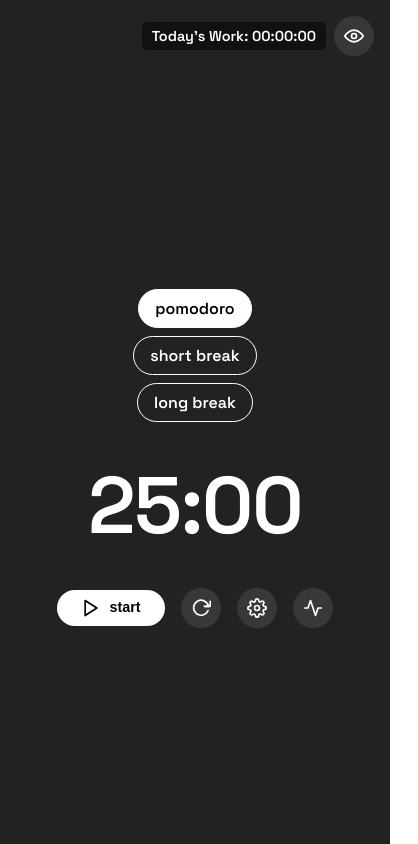
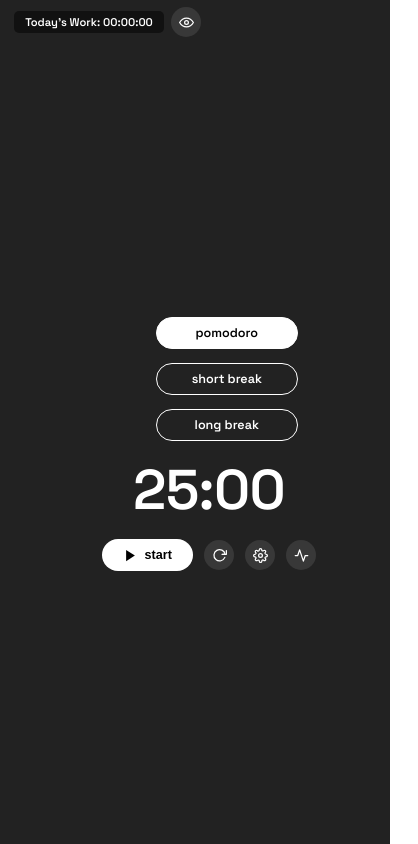
Before and after one commit to ssspace1/ss_pomodoro-timer, a website: page public/index.html in a window 390 px wide. Shown: the whole page, 418 px wide, since content can reach past the window. Drawn offline with Linux system fonts and the light colour scheme.

Commit message:
Fix route configuration and update UI elements

```diff
--- a/public/index.html
+++ b/public/index.html
@@ -46,13 +46,10 @@
     </div>
 
     <div class="action-buttons">
-      <!-- Start button: with play/pause icons -->
       <button id="pomodoro-start" class="start-button" title="Start/Pause">
-        <!-- Play (Feather: play) -->
         <svg id="play-icon" viewBox="0 0 24 24">
           <polygon points="5 3 19 12 5 21 5 3"/>
         </svg>
-        <!-- Pause (Feather: pause), hidden by default -->
         <svg id="pause-icon" class="hidden" viewBox="0 0 24 24">
           <rect x="6" y="4" width="4" height="16"/>
           <rect x="14" y="4" width="4" height="16"/>
@@ -60,7 +57,6 @@
         <span id="start-text">start</span>
       </button>
 
-      <!-- Reload (Feather: rotate-cw) -->
       <button id="pomodoro-stop" class="icon-button" title="Reset timer">
         <svg viewBox="0 0 24 24">
           <polyline points="23 4 23 10 17 10"/>
@@ -68,13 +64,34 @@
         </svg>
       </button>
 
-      <!-- Settings (Feather: settings) -->
       <button id="pomodoro-settings" class="icon-button" title="Settings">
-        <svg xmlns="http://www.w3.org/2000/svg" width="24" height="24" viewBox="0 0 24 24" fill="none" stroke="currentColor" stroke-width="2" stroke-linecap="round" stroke-linejoin="round" class="feather feather-settings"><circle cx="12" cy="12" r="3"></circle><path d="M19.4 15a1.65 1.65 0 0 0 .33 1.82l.06.06a2 2 0 0 1 0 2.83 2 2 0 0 1-2.83 0l-.06-.06a1.65 1.65 0 0 0-1.82-.33 1.65 1.65 0 0 0-1 1.51V21a2 2 0 0 1-2 2 2 2 0 0 1-2-2v-.09A1.65 1.65 0 0 0 9 19.4a1.65 1.65 0 0 0-1.82.33l-.06.06a2 2 0 0 1-2.83 0 2 2 0 0 1 0-2.83l.06-.06a1.65 1.65 0 0 0 .33-1.82 1.65 1.65 0 0 0-1.51-1H3a2 2 0 0 1-2-2 2 2 0 0 1 2-2h.09A1.65 1.65 0 0 0 4.6 9a1.65 1.65 0 0 0-.33-1.82l-.06-.06a2 2 0 0 1 0-2.83 2 2 0 0 1 2.83 0l.06.06a1.65 1.65 0 0 0 1.82.33H9a1.65 1.65 0 0 0 1-1.51V3a2 2 0 0 1 2-2 2 2 0 0 1 2 2v.09a1.65 1.65 0 0 0 1 1.51 1.65 1.65 0 0 0 1.82-.33l.06-.06a2 2 0 0 1 2.83 0 2 2 0 0 1 0 2.83l-.06.06a1.65 1.65 0 0 0-.33 1.82V9a1.65 1.65 0 0 0 1.51 1H21a2 2 0 0 1 2 2 2 2 0 0 1-2 2h-.09a1.65 1.65 0 0 0-1.51 1z"></path></svg>
-
+        <svg xmlns="http://www.w3.org/2000/svg" width="24" height="24"
+             viewBox="0 0 24 24" fill="none" stroke="currentColor"
+             stroke-width="2" stroke-linecap="round" stroke-linejoin="round"
+             class="feather feather-settings">
+          <circle cx="12" cy="12" r="3"></circle>
+          <path d="M19.4 15a1.65 1.65 0 0 0 .33 1.82l.06.06
+                   a2 2 0 0 1 0 2.83 2 2 0 0 1-2.83 0l-.06-.06
+                   a1.65 1.65 0 0 0-1.82-.33 1.65 1.65 0 0 0-1 1.51V21
+                   a2 2 0 0 1-2 2 2 2 0 0 1-2-2v-.09
+                   A1.65 1.65 0 0 0 9 19.4a1.65 1.65 0 0 0-1.82.33l-.06.06
+                   a2 2 0 0 1-2.83 0 2 2 0 0 1 0-2.83l.06-.06
+                   a1.65 1.65 0 0 0 .33-1.82 1.65 1.65 0 0 0-1.51-1H3
+                   a2 2 0 0 1-2-2 2 2 0 0 1 2-2h.09
+                   A1.65 1.65 0 0 0 4.6 9a1.65 1.65 0 0 0-.33-1.82l-.06-.06
+                   a2 2 0 0 1 0-2.83 2 2 0 0 1 2.83 0l.06.06
+                   a1.65 1.65 0 0 0 1.82.33H9
+                   a1.65 1.65 0 0 0 1-1.51V3
+                   a2 2 0 0 1 2-2 2 2 0 0 1 2 2v.09
+                   a1.65 1.65 0 0 0 1 1.51 1.65 1.65 0 0 0 1.82-.33l.06-.06
+                   a2 2 0 0 1 2.83 0 2 2 0 0 1 0 2.83l-.06.06
+                   a1.65 1.65 0 0 0-.33 1.82V9
+                   a1.65 1.65 0 0 0 1.51 1H21
+                   a2 2 0 0 1 2 2 2 2 0 0 1-2 2h-.09
+                   a1.65 1.65 0 0 0-1.51 1z"></path>
+        </svg>
       </button>
 
-      <!-- Stats (Feather: activity as stats icon) -->
       <button id="pomodoro-stats" class="icon-button" title="View Stats">
         <svg viewBox="0 0 24 24">
           <polyline points="22 12 18 12 15 21 9 3 6 12 2 12"/>
--- a/public/style.css
+++ b/public/style.css
@@ -5,6 +5,7 @@ html,body {
   color:#fff;
   background:none;
   display:flex; flex-direction:column;
+  font-size:clamp(14px, 1vw + 0.5rem, 18px);
 }
 
 #bg-wrapper {
@@ -13,38 +14,59 @@ html,body {
   z-index:-1;
 }
 
+/* トップバー: Today's Work と 目アイコン を左寄せで一緒に配置 */
 #top-bar {
   flex:0 0 auto;
-  display:flex; align-items:center; justify-content:flex-end;
-  padding:1rem;
-  gap:0.5rem;
+  display:flex;
+  align-items:center;
+  justify-content:flex-start; /* 左寄せ */
+  padding:0.5rem 1rem;
+  min-width:0;
+  gap:1rem; /* 左端と余裕を持たせたい場合 */
 }
 
 #daily-work-container {
   display:flex; align-items:center; gap:0.5rem;
+  min-width:0;
+  white-space: nowrap;
+  overflow: hidden;
+  text-overflow: ellipsis;
 }
 
 #daily-work-time {
-  background:rgba(0,0,0,0.5); padding:5px 10px; border-radius:5px;
-  font-size:0.9rem; font-weight:600;
+  background:rgba(0,0,0,0.5);
+  padding:0.3rem 0.8rem;
+  border-radius:5px;
+  font-weight:600;
+  white-space: nowrap;
+  overflow: hidden;
+  text-overflow: ellipsis;
+  font-size:clamp(0.8rem, 1vw, 1rem);
+  max-width:150px;
 }
 
 .icon-button, .start-button {
   display:inline-flex; align-items:center; justify-content:center;
   cursor:pointer; transition:background 0.3s;
   border:none;
+  font-size:clamp(0.8rem, 1vw, 1rem);
+  min-width:0;
 }
+
 .icon-button {
   background:rgba(255,255,255,0.1);
   border-radius:50%;
-  width:40px; height:40px;
+  width:clamp(30px, 2vw + 20px, 40px);
+  height:clamp(30px, 2vw + 20px, 40px);
   color:#fff;
+  flex-shrink:0;
 }
 .icon-button:hover {
   background:rgba(255,255,255,0.3);
 }
 .icon-button svg {
-  display:block; width:20px; height:20px;
+  width:clamp(15px, 1.5vw, 20px);
+  height:clamp(15px, 1.5vw, 20px);
   stroke:currentColor; fill:none; stroke-width:2; stroke-linecap:round; stroke-linejoin:round;
 }
 
@@ -55,49 +77,83 @@ html,body {
   align-items:center;
   justify-content:center;
   text-align:center;
-  gap:2rem;
+  gap:1.5rem;
   padding:1rem;
+  max-width:500px;
+  margin:0 auto;
+  width:100%;
+  min-width:0;
 }
 
 .mode-selection {
-  display:inline-flex; gap:1rem; align-items:center; justify-content:center;
+  display:flex;
+  gap:1.5rem;
+  align-items:center;
+  justify-content:center;
+  flex-wrap:wrap;
+  min-width:0;
 }
 
-.form-check {
-  display:inline-flex;
-}
 .form-check-input { display:none; }
 .form-check-label.btn {
-  padding:0.5rem 1rem; border:1px solid #fff; border-radius:42px;
-  background:transparent; color:#fff; cursor:pointer; font-size:1rem; font-weight:500; transition:0.3s;
+  padding:0.5rem 1.2rem;
+  border:1px solid #fff;
+  border-radius:42px;
+  background:transparent;
+  color:#fff;
+  cursor:pointer;
+  font-weight:500;
+  transition:0.3s;
+  font-size:clamp(0.9rem, 1vw, 1rem);
+  white-space: nowrap;
 }
-.form-check-input:checked + .form-check-label.btn, .form-check-label.btn:hover {
-  background:#fff; color:#000;
+.form-check-input:checked + .form-check-label.btn,
+.form-check-label.btn:hover {
+  background:#fff;
+  color:#000;
 }
 
 .timer-display {
-  font-size:5rem; letter-spacing:-0.1rem;
+  font-size: clamp(4rem, 10vw, 7rem);
+  letter-spacing:-0.05rem;
+  line-height:1;
+  white-space: nowrap;
+  overflow:hidden;
+  text-overflow:ellipsis;
+  min-width:0;
 }
 #pomodoro-timer {
-  font-size:5rem;
+  font-size:inherit;
+  white-space: nowrap;
+  font-weight:700;
 }
 
 .action-buttons {
-  display:flex; flex-direction:row; gap:1rem; align-items:center; justify-content:center;
-  flex-wrap:nowrap; /* keep horizontally aligned even if narrow */
+  display:flex;
+  flex-direction:row;
+  gap:clamp(0.8rem, 2vw, 1.5rem);
+  align-items:center;
+  justify-content:center;
+  flex-wrap:wrap;
+  min-width:0;
 }
 
 .start-button {
-  background:#fff; color:#000; border-radius:42px; padding:0.5rem 1.5rem;
-  font-size:1rem; font-weight:600;
+  background:#fff;
+  color:#000;
+  border-radius:42px;
+  padding:0.6rem 1.5rem;
+  font-weight:600;
   gap:0.5rem;
+  font-size:clamp(0.9rem,1vw,1rem);
+  white-space: nowrap;
 }
 .start-button:hover {
   background:#ccc;
 }
 .start-button svg {
-  display:block; width:20px; height:20px;
-  stroke:currentColor; fill:none; stroke-width:2; stroke-linecap:round; stroke-linejoin:round;
+  width:clamp(15px, 1.5vw, 20px);
+  height:clamp(15px, 1.5vw, 20px);
 }
 #start-text {
   line-height:1;
@@ -107,59 +163,110 @@ html,body {
   display:none !important;
 }
 
-
 .modal {
-  position:fixed; top:0; left:0; width:100%; height:100%; background:rgba(0,0,0,0.5); display:flex; align-items:center; justify-content:center; z-index:999;
+  position:fixed; top:0; left:0; width:100%; height:100%; background:rgba(0,0,0,0.5);
+  display:flex; align-items:center; justify-content:center; z-index:999;
 }
 .modal.hidden {
   display:none;
 }
 .modal-content {
-  background:#333; color:#fff; padding:20px; border-radius:10px;
-  max-width:300px; width:90%;
+  background:#333;
+  color:#fff;
+  padding:20px;
+  border-radius:10px;
+  max-width:300px;
+  width:90%;
   font-family:'Inter',sans-serif;
+  font-size:clamp(0.9rem, 1vw, 1rem);
+  overflow:hidden;
 }
 .modal-actions {
-  margin-top:20px; display:flex; justify-content:space-between;
+  margin-top:20px;
+  display:flex;
+  justify-content:space-between;
 }
 
 .stats-modal-content {
-  width:400px; max-height:80vh; overflow-y:auto;
+  width:clamp(250px, 90%, 400px);
+  max-height:80vh;
+  overflow-y:auto;
+  font-size:clamp(0.8rem,1vw,1rem);
 }
 .stats-tabs {
-  display:flex; gap:10px; margin:10px 0;
+  display:flex;
+  gap:10px;
+  margin:10px 0;
+  white-space: nowrap;
 }
 .stats-tab-btn {
-  flex:1; text-align:center; padding:0.5rem; background:#444; color:#fff; border:none; cursor:pointer; border-radius:5px; transition:background 0.3s;
+  flex:1;
+  text-align:center;
+  padding:0.5rem;
+  background:#444;
+  color:#fff;
+  border:none;
+  cursor:pointer;
+  border-radius:5px;
+  transition:background 0.3s;
+  font-size:clamp(0.8rem,1vw,1rem);
+  white-space: nowrap;
 }
 .stats-tab-btn.active {
-  background:#fff; color:#000;
+  background:#fff;
+  color:#000;
 }
 .stats-tab-pane { display:none; }
 .stats-tab-pane.active { display:block; }
 .stats-list { margin-top:15px; }
 .day-row {
-  display:flex; align-items:center; margin-bottom:10px;
+  display:flex;
+  align-items:center;
+  margin-bottom:10px;
+  white-space: nowrap;
 }
-.day-date { width:100px; color:#ccc; }
-.day-time { width:70px; text-align:right; margin-right:10px; }
+.day-date {
+  width:100px;
+  color:#ccc;
+  overflow:hidden;
+  text-overflow:ellipsis;
+}
+.day-time {
+  width:70px;
+  text-align:right;
+  margin-right:10px;
+  overflow:hidden;
+  text-overflow:ellipsis;
+}
 .bar-container {
-  flex:1; background:#222; height:10px; border-radius:5px; overflow:hidden;
+  flex:1;
+  background:#222;
+  height:10px;
+  border-radius:5px;
+  overflow:hidden;
 }
 .bar {
-  background:#0f0; height:100%;
+  background:#0f0;
+  height:100%;
 }
 
-/* レスポンシブ: 横並びをキープするため特になし */
-@media(max-width:500px) {
+@media (max-width:500px) {
   .mode-selection {
-    flex-direction:column;
-    gap:0.5rem;
+    flex-direction: column;
+    gap:1rem;
+    align-items: stretch;
   }
-  .start-button {
-    font-size:0.9rem;
+
+  .form-check-label.btn {
+    display:block;
+    width:100%;
+    text-align:center;
   }
-  #start-text {
+}
+
+@media (max-width:300px) {
+  .form-check-label.btn {
+    padding:0.4rem 1rem;
     font-size:0.9rem;
   }
 }
```
